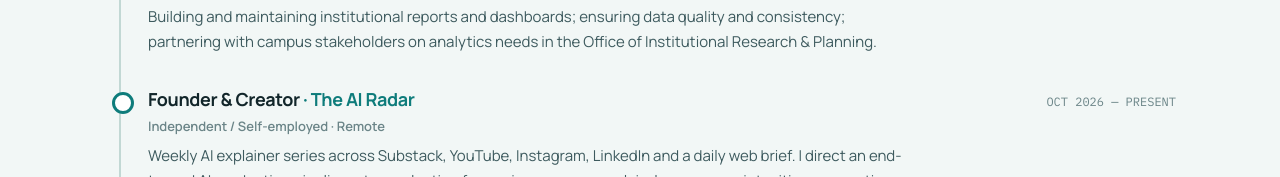
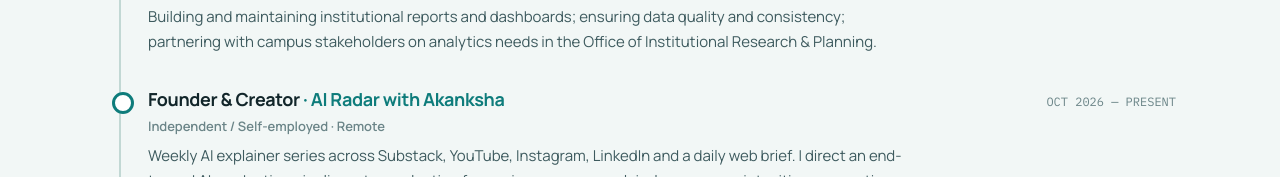
Before and after one commit to sharmauncw/sharmauncw.github.io, a plain HTML site: page index.html in a window 1280 px wide. Shown: the part 1913-2090 px from the top of the page. Drawn offline with Linux system fonts and the light colour scheme.

Commit message:
Experience: rename AI Radar venture to 'AI Radar with Akanksha'

```diff
--- a/index.html
+++ b/index.html
@@ -593,7 +593,7 @@
           <p>Building and maintaining institutional reports and dashboards; ensuring data quality and consistency; partnering with campus stakeholders on analytics needs in the Office of Institutional Research &amp; Planning.</p>
         </article>
         <article class="job">
-          <div class="job-top"><h3>Founder &amp; Creator <span>· The AI Radar</span></h3><span class="date">OCT 2026 — PRESENT</span></div>
+          <div class="job-top"><h3>Founder &amp; Creator <span>· AI Radar with Akanksha</span></h3><span class="date">OCT 2026 — PRESENT</span></div>
           <div class="job-loc">Independent / Self-employed · Remote</div>
           <p>Weekly AI explainer series across Substack, YouTube, Instagram, LinkedIn and a daily web brief. I direct an end-to-end AI production pipeline: story selection from primary sources, plain-language scriptwriting, generative video production (Google Veo 3.1 via Flow), AI avatar direction and performance design, compositing of verified data graphics (Python, PIL, FFmpeg), voice and audio production, and retention-first packaging. Every number published is sourced and verified before it ships.</p>
           <p><b>Skills:</b> Generative AI Video (Veo 3.1, Google Flow) · AI Avatar Design &amp; Direction · Prompt Engineering · Video Production &amp; Compositing (FFmpeg, Python/PIL) · Data Storytelling · Content Strategy · AI News Analysis · Audio Production · Editorial Verification · Voice &amp; Audio Direction · Brand Identity &amp; Logo Design · Animation &amp; Performance Direction · Packaging &amp; Retention Design · Trademark &amp; Brand Protection · Intellectual Property Management</p>
```
